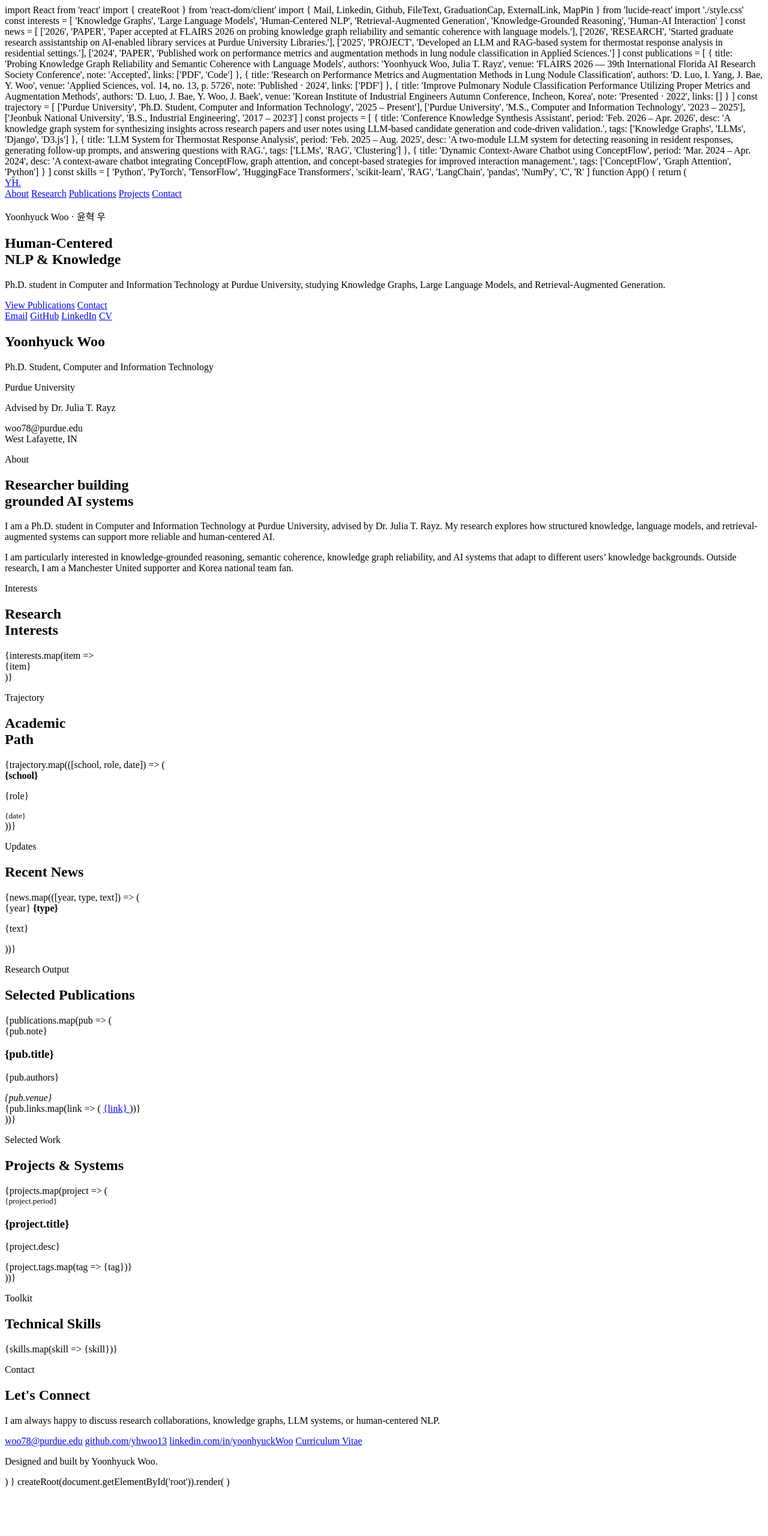
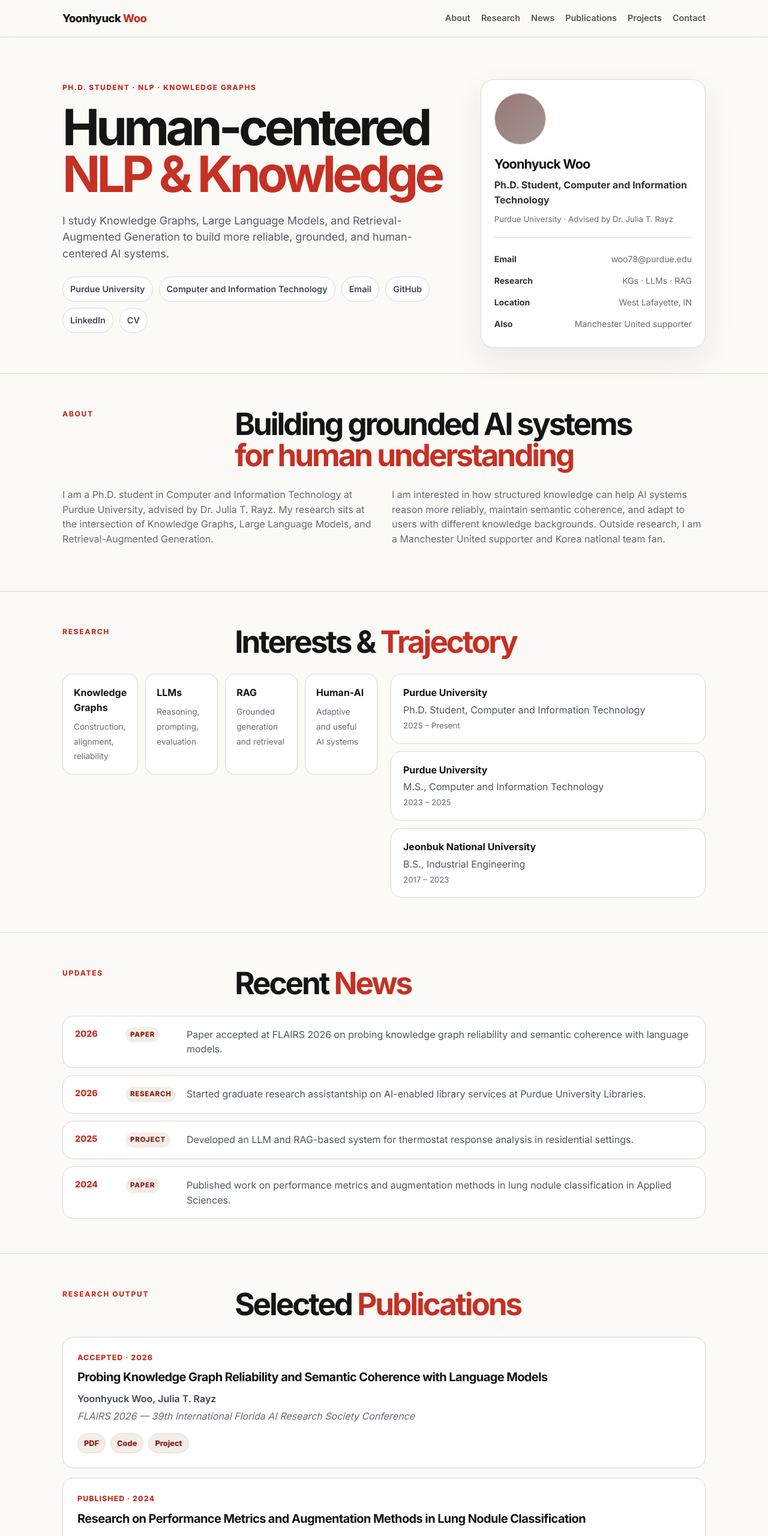
Before and after one commit to YHWOO13/YHWOO13.github.io, a plain HTML site: page index.html in a window 1280 px wide. Shown: the top 2560 px of the page at 60% size. Before the commit the page ends 2487 px from the top, so only its background shows below. Drawn offline with Linux system fonts and the light colour scheme; grey boxes are pictures that could not be loaded.

Commit message:
Update index.html

```diff
--- a/index.html
+++ b/index.html
@@ -1,272 +1,63 @@
-import React from 'react'
-import { createRoot } from 'react-dom/client'
-import {
-  Mail,
-  Linkedin,
-  Github,
-  FileText,
-  GraduationCap,
-  ExternalLink,
-  MapPin
-} from 'lucide-react'
-import './style.css'
-
-const interests = [
-  'Knowledge Graphs',
-  'Large Language Models',
-  'Human-Centered NLP',
-  'Retrieval-Augmented Generation',
-  'Knowledge-Grounded Reasoning',
-  'Human-AI Interaction'
-]
-
-const news = [
-  ['2026', 'PAPER', 'Paper accepted at FLAIRS 2026 on probing knowledge graph reliability and semantic coherence with language models.'],
-  ['2026', 'RESEARCH', 'Started graduate research assistantship on AI-enabled library services at Purdue University Libraries.'],
-  ['2025', 'PROJECT', 'Developed an LLM and RAG-based system for thermostat response analysis in residential settings.'],
-  ['2024', 'PAPER', 'Published work on performance metrics and augmentation methods in lung nodule classification in Applied Sciences.']
-]
-
-const publications = [
-  {
-    title: 'Probing Knowledge Graph Reliability and Semantic Coherence with Language Models',
-    authors: 'Yoonhyuck Woo, Julia T. Rayz',
-    venue: 'FLAIRS 2026 — 39th International Florida AI Research Society Conference',
-    note: 'Accepted',
-    links: ['PDF', 'Code']
-  },
-  {
-    title: 'Research on Performance Metrics and Augmentation Methods in Lung Nodule Classification',
-    authors: 'D. Luo, I. Yang, J. Bae, Y. Woo',
-    venue: 'Applied Sciences, vol. 14, no. 13, p. 5726',
-    note: 'Published · 2024',
-    links: ['PDF']
-  },
-  {
-    title: 'Improve Pulmonary Nodule Classification Performance Utilizing Proper Metrics and Augmentation Methods',
-    authors: 'D. Luo, J. Bae, Y. Woo, J. Baek',
-    venue: 'Korean Institute of Industrial Engineers Autumn Conference, Incheon, Korea',
-    note: 'Presented · 2022',
-    links: []
-  }
-]
-
-const trajectory = [
-  ['Purdue University', 'Ph.D. Student, Computer and Information Technology', '2025 – Present'],
-  ['Purdue University', 'M.S., Computer and Information Technology', '2023 – 2025'],
-  ['Jeonbuk National University', 'B.S., Industrial Engineering', '2017 – 2023']
-]
-
-const projects = [
-  {
-    title: 'Conference Knowledge Synthesis Assistant',
-    period: 'Feb. 2026 – Apr. 2026',
-    desc: 'A knowledge graph system for synthesizing insights across research papers and user notes using LLM-based candidate generation and code-driven validation.',
-    tags: ['Knowledge Graphs', 'LLMs', 'Django', 'D3.js']
-  },
-  {
-    title: 'LLM System for Thermostat Response Analysis',
-    period: 'Feb. 2025 – Aug. 2025',
-    desc: 'A two-module LLM system for detecting reasoning in resident responses, generating follow-up prompts, and answering questions with RAG.',
-    tags: ['LLMs', 'RAG', 'Clustering']
-  },
-  {
-    title: 'Dynamic Context-Aware Chatbot using ConceptFlow',
-    period: 'Mar. 2024 – Apr. 2024',
-    desc: 'A context-aware chatbot integrating ConceptFlow, graph attention, and concept-based strategies for improved interaction management.',
-    tags: ['ConceptFlow', 'Graph Attention', 'Python']
-  }
-]
-
-const skills = [
-  'Python', 'PyTorch', 'TensorFlow', 'HuggingFace Transformers',
-  'scikit-learn', 'RAG', 'LangChain', 'pandas', 'NumPy', 'C', 'R'
-]
-
-function App() {
-  return (
-    <main>
-      <nav className="nav">
-        <a className="logo" href="#home">YH.</a>
-        <div className="nav-links">
-          <a href="#about">About</a>
-          <a href="#research">Research</a>
-          <a href="#publications">Publications</a>
-          <a href="#projects">Projects</a>
-          <a href="#contact">Contact</a>
-        </div>
-      </nav>
-
-      <section id="home" className="hero academic-hero">
-        <div className="hero-inner">
-          <div className="hero-main">
-            <p className="eyebrow">Yoonhyuck Woo · 윤혁 우</p>
-            <h1>Human-Centered<br /><span>NLP & Knowledge</span></h1>
-            <p className="hero-desc">
-              Ph.D. student in Computer and Information Technology at Purdue University,
-              studying Knowledge Graphs, Large Language Models, and Retrieval-Augmented Generation.
-            </p>
-
-            <div className="hero-actions">
-              <a className="btn primary" href="#publications">View Publications</a>
-              <a className="btn ghost" href="#contact">Contact</a>
-            </div>
-
-            <div className="quick-links">
-              <a href="mailto:woo78@purdue.edu"><Mail size={17}/> Email</a>
-              <a href="https://github.com/yhwoo13"><Github size={17}/> GitHub</a>
-              <a href="https://linkedin.com/in/yoonhyuckWoo"><Linkedin size={17}/> LinkedIn</a>
-              <a href="/cv.pdf"><FileText size={17}/> CV</a>
-            </div>
-          </div>
-
-          <aside className="profile-card">
-            <h2>Yoonhyuck Woo</h2>
-            <p>Ph.D. Student, Computer and Information Technology</p>
-            <p>Purdue University</p>
-            <p className="muted">Advised by Dr. Julia T. Rayz</p>
-            <div className="profile-line"><Mail size={15}/> woo78@purdue.edu</div>
-            <div className="profile-line"><MapPin size={15}/> West Lafayette, IN</div>
-          </aside>
-        </div>
-      </section>
-
-      <section id="about" className="section two-col">
-        <div>
-          <p className="eyebrow">About</p>
-          <h2>Researcher building<br /><span>grounded AI systems</span></h2>
-        </div>
-        <div className="body-text">
-          <p>
-            I am a Ph.D. student in Computer and Information Technology at Purdue University,
-            advised by Dr. Julia T. Rayz. My research explores how structured knowledge,
-            language models, and retrieval-augmented systems can support more reliable and
-            human-centered AI.
-          </p>
-          <p>
-            I am particularly interested in knowledge-grounded reasoning, semantic coherence,
-            knowledge graph reliability, and AI systems that adapt to different users’ knowledge
-            backgrounds. Outside research, I am a Manchester United supporter and Korea national
-            team fan.
-          </p>
-        </div>
-      </section>
-
-      <section id="research" className="section research-grid">
-        <div>
-          <p className="eyebrow">Interests</p>
-          <h2>Research<br /><span>Interests</span></h2>
-          <div className="interest-grid">
-            {interests.map(item => <div className="interest" key={item}>{item}</div>)}
-          </div>
-        </div>
-
-        <div>
-          <p className="eyebrow">Trajectory</p>
-          <h2>Academic<br /><span>Path</span></h2>
-          <div className="timeline">
-            {trajectory.map(([school, role, date]) => (
-              <div className="timeline-item" key={role}>
-                <GraduationCap size={18}/>
-                <div>
-                  <b>{school}</b>
-                  <p>{role}</p>
-                  <small>{date}</small>
-                </div>
-              </div>
-            ))}
-          </div>
-        </div>
-      </section>
-
-      <section className="section">
-        <p className="eyebrow">Updates</p>
-        <h2>Recent <span>News</span></h2>
-        <div className="news-list">
-          {news.map(([year, type, text]) => (
-            <article className="news-item" key={text}>
-              <span>{year}</span>
-              <b>{type}</b>
-              <p>{text}</p>
-            </article>
-          ))}
-        </div>
-      </section>
-
-      <section id="publications" className="section">
-        <p className="eyebrow">Research Output</p>
-        <h2>Selected <span>Publications</span></h2>
-
-        <div className="pub-list">
-          {publications.map(pub => (
-            <article className="publication" key={pub.title}>
-              <div className="pub-note">{pub.note}</div>
-              <h3>{pub.title}</h3>
-              <p>{pub.authors}</p>
-              <em>{pub.venue}</em>
-              <div className="pub-links">
-                {pub.links.map(link => (
-                  <a href="#" key={link}>{link} <ExternalLink size={13}/></a>
-                ))}
-              </div>
-            </article>
-          ))}
-        </div>
-      </section>
-
-      <section id="projects" className="section">
-        <p className="eyebrow">Selected Work</p>
-        <h2>Projects & <span>Systems</span></h2>
-
-        <div className="project-grid">
-          {projects.map(project => (
-            <article className="project-card" key={project.title}>
-              <small>{project.period}</small>
-              <h3>{project.title}</h3>
-              <p>{project.desc}</p>
-              <div className="tags">
-                {project.tags.map(tag => <span key={tag}>{tag}</span>)}
-              </div>
-            </article>
-          ))}
-        </div>
-      </section>
-
-      <section className="section">
-        <p className="eyebrow">Toolkit</p>
-        <h2>Technical <span>Skills</span></h2>
-        <div className="skill-list">
-          {skills.map(skill => <span key={skill}>{skill}</span>)}
-        </div>
-      </section>
-
-      <section id="contact" className="section contact">
-        <div>
-          <p className="eyebrow">Contact</p>
-          <h2>Let's <span>Connect</span></h2>
-          <p>
-            I am always happy to discuss research collaborations, knowledge graphs,
-            LLM systems, or human-centered NLP.
-          </p>
-        </div>
-
-        <div className="contact-box">
-          <a href="mailto:woo78@purdue.edu"><Mail size={18}/> woo78@purdue.edu</a>
-          <a href="https://github.com/yhwoo13"><Github size={18}/> github.com/yhwoo13</a>
-          <a href="https://linkedin.com/in/yoonhyuckWoo"><Linkedin size={18}/> linkedin.com/in/yoonhyuckWoo</a>
-          <a href="/cv.pdf"><FileText size={18}/> Curriculum Vitae</a>
-        </div>
-      </section>
-
-      <footer>
-        <p>Designed and built by Yoonhyuck Woo.</p>
-      </footer>
-    </main>
-  )
-}
-
-createRoot(document.getElementById('root')).render(
-  <React.StrictMode>
-    <App />
-  </React.StrictMode>
-)
+<!DOCTYPE html>
+<html lang="en">
+<head>
+  <meta charset="UTF-8" />
+  <meta name="viewport" content="width=device-width, initial-scale=1.0" />
+  <title>Yoonhyuck Woo</title>
+  <style>
+    @import url('https://fonts.googleapis.com/css2?family=Inter:wght@400;500;600;700;800&display=swap');
+    :root{--bg:#fbfaf7;--panel:#fff;--text:#151515;--muted:#666a73;--line:#ddd8ce;--accent:#8b1e16;--accent2:#c53124;--chip:#f4eee8;--max:1120px}
+    *{box-sizing:border-box} html{scroll-behavior:smooth}
+    body{margin:0;background:var(--bg);color:var(--text);font-family:Inter,system-ui,sans-serif;line-height:1.55}
+    a{color:inherit;text-decoration:none} p{color:var(--muted);margin:0 0 1rem} h1,h2,h3{margin:0;color:var(--text)}
+    .wrap{max-width:var(--max);margin:0 auto;padding:0 24px}
+    .nav{position:sticky;top:0;z-index:20;background:rgba(251,250,247,.86);backdrop-filter:blur(14px);border-bottom:1px solid var(--line)}
+    .nav-inner{max-width:var(--max);margin:0 auto;padding:16px 24px;display:flex;justify-content:space-between;align-items:center;gap:24px}
+    .brand{font-weight:800;letter-spacing:-.03em;font-size:1.15rem}.brand span{color:var(--accent2)}
+    .nav-links{display:flex;gap:18px;font-size:.9rem;color:#555;font-weight:600}.nav-links a:hover{color:var(--accent2)}
+    .hero{padding:70px 0 42px;border-bottom:1px solid var(--line)}
+    .hero-grid{display:grid;grid-template-columns:1.3fr .75fr;gap:46px;align-items:start}
+    .kicker{display:inline-flex;color:var(--accent2);text-transform:uppercase;letter-spacing:.12em;font-size:.75rem;font-weight:800;margin-bottom:18px}
+    .hero h1{font-size:clamp(2.7rem,7vw,5.2rem);line-height:.94;letter-spacing:-.07em;max-width:760px}.hero h1 span{color:var(--accent2)}
+    .subtitle{margin-top:24px;font-size:1.12rem;max-width:690px;color:#555b66}
+    .meta{display:flex;flex-wrap:wrap;gap:10px;margin-top:24px}
+    .meta a,.meta span{display:inline-flex;border:1px solid var(--line);background:var(--panel);padding:9px 12px;border-radius:999px;font-size:.9rem;color:#424751;font-weight:600}
+    .meta a:hover{border-color:var(--accent2);color:var(--accent2)}
+    .profile{background:var(--panel);border:1px solid var(--line);border-radius:22px;padding:22px;box-shadow:0 20px 50px rgba(60,40,20,.08)}
+    .avatar{width:86px;height:86px;border-radius:50%;background:linear-gradient(135deg,rgba(139,30,22,.3),rgba(197,49,36,.08)),url('https://avatars.githubusercontent.com/yhwoo13');background-size:cover;background-position:center;border:1px solid var(--line);margin-bottom:16px}
+    .profile h2{font-size:1.35rem;letter-spacing:-.04em}.profile .role{font-weight:700;color:#333;margin:.4rem 0}.profile small{color:var(--muted)}
+    .profile hr{border:0;border-top:1px solid var(--line);margin:18px 0}.info-row{display:flex;justify-content:space-between;gap:14px;font-size:.88rem;padding:7px 0}.info-row b{color:#333}.info-row span{color:var(--muted);text-align:right}
+    .section{padding:58px 0;border-bottom:1px solid var(--line)}
+    .section-head{display:grid;grid-template-columns:.32fr 1fr;gap:36px;margin-bottom:28px}
+    .label{color:var(--accent2);font-size:.75rem;text-transform:uppercase;letter-spacing:.14em;font-weight:800}
+    .section h2{font-size:clamp(2rem,4vw,3.5rem);line-height:1;letter-spacing:-.06em}.section h2 span{color:var(--accent2)}
+    .about-text{display:grid;grid-template-columns:1fr 1fr;gap:26px;font-size:1rem}
+    .tiles{display:grid;grid-template-columns:repeat(4,1fr);gap:12px}.tile{background:var(--panel);border:1px solid var(--line);border-radius:16px;padding:18px;min-height:96px}.tile b{display:block;font-size:1rem;margin-bottom:6px}.tile span{font-size:.85rem;color:var(--muted)}
+    .side-grid{display:grid;grid-template-columns:1fr 1fr;gap:22px}.news-list,.trajectory{display:grid;gap:12px}
+    .news-item,.traj-item,.pub,.project{background:var(--panel);border:1px solid var(--line);border-radius:18px;padding:18px 20px}
+    .news-item{display:grid;grid-template-columns:70px 88px 1fr;gap:14px;align-items:start}.year{color:var(--accent2);font-weight:800;font-size:.9rem}
+    .type{display:inline-flex;width:max-content;background:var(--chip);color:var(--accent);padding:4px 8px;border-radius:999px;font-size:.72rem;font-weight:800;letter-spacing:.06em}.news-item p{margin:0;color:#4f5560}
+    .traj-item b{display:block;margin-bottom:4px}.traj-item p{margin:0;color:#4f5560}.traj-item small{color:var(--muted)}
+    .pub-list{display:grid;gap:16px}.pub{padding:24px}.pub-note{color:var(--accent2);font-weight:800;font-size:.78rem;text-transform:uppercase;letter-spacing:.08em;margin-bottom:8px}.pub h3{font-size:1.25rem;letter-spacing:-.03em;margin-bottom:8px}.authors{color:#414650;font-weight:600;margin-bottom:4px}.venue{color:var(--muted);font-style:italic}
+    .links{display:flex;flex-wrap:wrap;gap:8px;margin-top:14px}.links a{color:var(--accent);background:var(--chip);border:1px solid #ead8cd;padding:6px 10px;border-radius:999px;font-size:.8rem;font-weight:800}
+    .project-grid{display:grid;grid-template-columns:repeat(3,1fr);gap:16px}.project small{color:var(--accent2);font-weight:800}.project h3{font-size:1.15rem;letter-spacing:-.03em;margin:10px 0}
+    .tags{display:flex;flex-wrap:wrap;gap:7px;margin-top:14px}.tags span{font-size:.75rem;color:var(--accent);background:var(--chip);padding:5px 8px;border-radius:999px;font-weight:700}
+    .skill-list{display:flex;flex-wrap:wrap;gap:10px}.skill-list span{background:var(--panel);border:1px solid var(--line);border-radius:999px;padding:10px 14px;font-weight:700;color:#3f4650}
+    .contact-box{background:linear-gradient(135deg,#fff,#f6f0e9);border:1px solid var(--line);border-radius:22px;padding:28px;display:grid;grid-template-columns:1fr 1fr;gap:12px}.contact-box a{background:var(--panel);border:1px solid var(--line);border-radius:14px;padding:14px 16px;color:#3f4650;font-weight:700}.contact-box a:hover{border-color:var(--accent2);color:var(--accent2)}
+    footer{padding:26px 0;color:var(--muted);font-size:.9rem}
+    @media(max-width:860px){.nav-links{display:none}.hero-grid,.section-head,.about-text,.side-grid,.project-grid,.contact-box{grid-template-columns:1fr}.tiles{grid-template-columns:1fr 1fr}.news-item{grid-template-columns:1fr;gap:6px}.hero{padding-top:44px}}
+  </style>
+</head>
+<body>
+  <nav class="nav"><div class="nav-inner"><a class="brand" href="#home">Yoonhyuck <span>Woo</span></a><div class="nav-links"><a href="#about">About</a><a href="#research">Research</a><a href="#news">News</a><a href="#publications">Publications</a><a href="#projects">Projects</a><a href="#contact">Contact</a></div></div></nav>
+  <header id="home" class="hero"><div class="wrap hero-grid"><div><div class="kicker">Ph.D. Student · NLP · Knowledge Graphs</div><h1>Human-centered<br><span>NLP & Knowledge</span></h1><p class="subtitle">I study Knowledge Graphs, Large Language Models, and Retrieval-Augmented Generation to build more reliable, grounded, and human-centered AI systems.</p><div class="meta"><span>Purdue University</span><span>Computer and Information Technology</span><a href="mailto:woo78@purdue.edu">Email</a><a href="https://github.com/yhwoo13">GitHub</a><a href="https://linkedin.com/in/yoonhyuckWoo">LinkedIn</a><a href="cv.pdf">CV</a></div></div><aside class="profile"><div class="avatar"></div><h2>Yoonhyuck Woo</h2><p class="role">Ph.D. Student, Computer and Information Technology</p><small>Purdue University · Advised by Dr. Julia T. Rayz</small><hr><div class="info-row"><b>Email</b><span>woo78@purdue.edu</span></div><div class="info-row"><b>Research</b><span>KGs · LLMs · RAG</span></div><div class="info-row"><b>Location</b><span>West Lafayette, IN</span></div><div class="info-row"><b>Also</b><span>Manchester United supporter</span></div></aside></div></header>
+  <section id="about" class="section"><div class="wrap"><div class="section-head"><div class="label">About</div><h2>Building grounded AI systems<br><span>for human understanding</span></h2></div><div class="about-text"><p>I am a Ph.D. student in Computer and Information Technology at Purdue University, advised by Dr. Julia T. Rayz. My research sits at the intersection of Knowledge Graphs, Large Language Models, and Retrieval-Augmented Generation.</p><p>I am interested in how structured knowledge can help AI systems reason more reliably, maintain semantic coherence, and adapt to users with different knowledge backgrounds. Outside research, I am a Manchester United supporter and Korea national team fan.</p></div></div></section>
+  <section id="research" class="section"><div class="wrap"><div class="section-head"><div class="label">Research</div><h2>Interests & <span>Trajectory</span></h2></div><div class="side-grid"><div><div class="tiles"><div class="tile"><b>Knowledge Graphs</b><span>Construction, alignment, reliability</span></div><div class="tile"><b>LLMs</b><span>Reasoning, prompting, evaluation</span></div><div class="tile"><b>RAG</b><span>Grounded generation and retrieval</span></div><div class="tile"><b>Human-AI</b><span>Adaptive and useful AI systems</span></div></div></div><div class="trajectory"><article class="traj-item"><b>Purdue University</b><p>Ph.D. Student, Computer and Information Technology</p><small>2025 – Present</small></article><article class="traj-item"><b>Purdue University</b><p>M.S., Computer and Information Technology</p><small>2023 – 2025</small></article><article class="traj-item"><b>Jeonbuk National University</b><p>B.S., Industrial Engineering</p><small>2017 – 2023</small></article></div></div></div></section>
+  <section id="news" class="section"><div class="wrap"><div class="section-head"><div class="label">Updates</div><h2>Recent <span>News</span></h2></div><div class="news-list"><article class="news-item"><span class="year">2026</span><span class="type">PAPER</span><p>Paper accepted at FLAIRS 2026 on probing knowledge graph reliability and semantic coherence with language models.</p></article><article class="news-item"><span class="year">2026</span><span class="type">RESEARCH</span><p>Started graduate research assistantship on AI-enabled library services at Purdue University Libraries.</p></article><article class="news-item"><span class="year">2025</span><span class="type">PROJECT</span><p>Developed an LLM and RAG-based system for thermostat response analysis in residential settings.</p></article><article class="news-item"><span class="year">2024</span><span class="type">PAPER</span><p>Published work on performance metrics and augmentation methods in lung nodule classification in Applied Sciences.</p></article></div></div></section>
+  <section id="publications" class="section"><div class="wrap"><div class="section-head"><div class="label">Research Output</div><h2>Selected <span>Publications</span></h2></div><div class="pub-list"><article class="pub"><div class="pub-note">Accepted · 2026</div><h3>Probing Knowledge Graph Reliability and Semantic Coherence with Language Models</h3><p class="authors">Yoonhyuck Woo, Julia T. Rayz</p><p class="venue">FLAIRS 2026 — 39th International Florida AI Research Society Conference</p><div class="links"><a href="#">PDF</a><a href="#">Code</a><a href="#">Project</a></div></article><article class="pub"><div class="pub-note">Published · 2024</div><h3>Research on Performance Metrics and Augmentation Methods in Lung Nodule Classification</h3><p class="authors">D. Luo, I. Yang, J. Bae, Y. Woo</p><p class="venue">Applied Sciences, vol. 14, no. 13, p. 5726</p><div class="links"><a href="#">PDF</a></div></article><article class="pub"><div class="pub-note">Presented · 2022</div><h3>Improve Pulmonary Nodule Classification Performance Utilizing Proper Metrics and Augmentation Methods</h3><p class="authors">D. Luo, J. Bae, Y. Woo, J. Baek</p><p class="venue">Korean Institute of Industrial Engineers Autumn Conference, Incheon, Korea</p></article></div></div></section>
+  <section id="projects" class="section"><div class="wrap"><div class="section-head"><div class="label">Selected Work</div><h2>Projects & <span>Systems</span></h2></div><div class="project-grid"><article class="project"><small>Feb. 2026 – Apr. 2026</small><h3>Conference Knowledge Synthesis Assistant</h3><p>A knowledge graph system for synthesizing insights across research papers and user notes using LLM-based candidate generation and code-driven validation.</p><div class="tags"><span>Knowledge Graphs</span><span>LLMs</span><span>Django</span><span>D3.js</span></div></article><article class="project"><small>Feb. 2025 – Aug. 2025</small><h3>LLM System for Thermostat Response Analysis</h3><p>A two-module LLM system for detecting reasoning in resident responses, generating follow-up prompts, and answering questions with RAG.</p><div class="tags"><span>LLMs</span><span>RAG</span><span>Clustering</span></div></article><article class="project"><small>Mar. 2024 – Apr. 2024</small><h3>Dynamic Context-Aware Chatbot using ConceptFlow</h3><p>A context-aware chatbot integrating ConceptFlow, graph attention, and concept-based strategies for improved interaction management.</p><div class="tags"><span>ConceptFlow</span><span>Graph Attention</span><span>Python</span></div></article></div></div></section>
+  <section class="section"><div class="wrap"><div class="section-head"><div class="label">Toolkit</div><h2>Technical <span>Skills</span></h2></div><div class="skill-list"><span>Python</span><span>PyTorch</span><span>TensorFlow</span><span>HuggingFace Transformers</span><span>scikit-learn</span><span>RAG</span><span>LangChain</span><span>pandas</span><span>NumPy</span><span>C</span><span>R</span><span>Jupyter Notebook</span></div></div></section>
+  <section id="contact" class="section"><div class="wrap"><div class="section-head"><div class="label">Contact</div><h2>Let's <span>Connect</span></h2></div><div class="contact-box"><a href="mailto:woo78@purdue.edu">Email · woo78@purdue.edu</a><a href="https://github.com/yhwoo13">GitHub · github.com/yhwoo13</a><a href="https://linkedin.com/in/yoonhyuckWoo">LinkedIn · yoonhyuckWoo</a><a href="cv.pdf">CV · Download</a></div></div></section>
+  <footer><div class="wrap">Designed and built by Yoonhyuck Woo.</div></footer>
+</body>
+</html>
```
